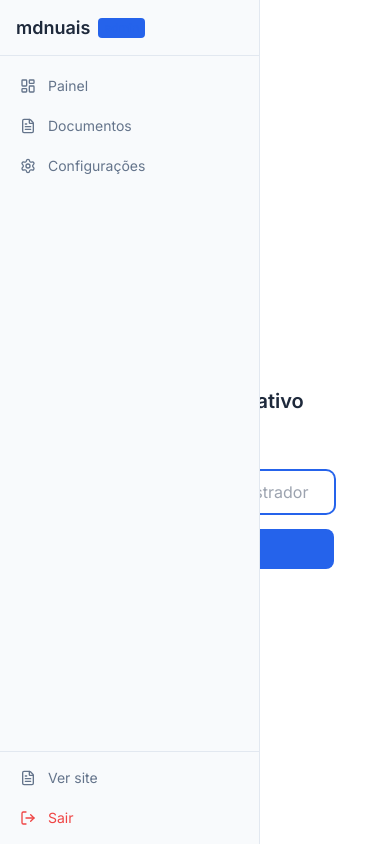
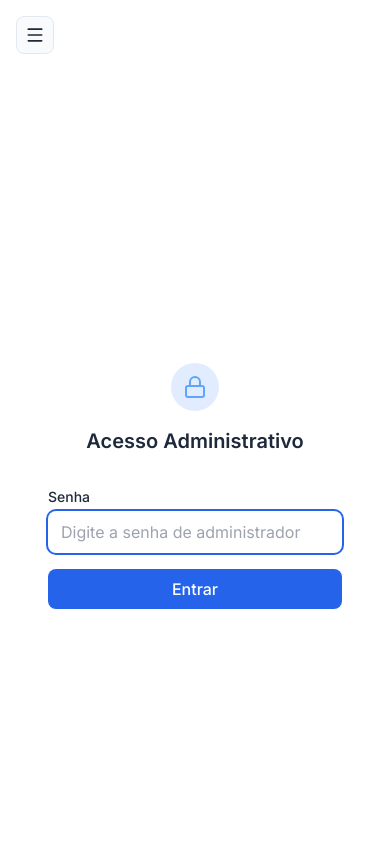
Before and after one commit to malkafly/mdnuais, a Next.js app: page /admin/login in a window 390 px wide. Shown: the top 864 px of the page. Built offline with nearby package versions, Linux system fonts and the light colour scheme.

Commit message:
refatora layout do AdminSidebar para incluir menu responsivo e ajusta estilos de destaque

```diff
--- a/src/app/admin/layout.tsx
+++ b/src/app/admin/layout.tsx
@@ -9,7 +9,7 @@ export default function AdminLayout({
     <div className="min-h-screen bg-[var(--color-surface)]">
       <AdminSidebar />
       <main className="lg:pl-sidebar">
-        <div className="p-6 lg:p-8">
+        <div className="pt-16 px-4 pb-6 lg:pt-8 lg:px-8 lg:pb-8">
           {children}
         </div>
       </main>
--- a/src/app/admin/login/page.tsx
+++ b/src/app/admin/login/page.tsx
@@ -41,8 +41,8 @@ export default function LoginPage() {
     <div className="min-h-screen flex items-center justify-center bg-[var(--color-surface)]">
       <div className="w-full max-w-sm p-8">
         <div className="flex flex-col items-center mb-8">
-          <div className="w-12 h-12 bg-[var(--color-primary)] bg-opacity-10 rounded-full flex items-center justify-center mb-4">
-            <Lock className="w-6 h-6 text-[var(--color-primary)]" />
+          <div className="w-12 h-12 bg-blue-500/15 rounded-full flex items-center justify-center mb-4">
+            <Lock className="w-6 h-6 text-blue-400" />
           </div>
           <h1 className="text-xl font-semibold">{t("admin.login.title")}</h1>
         </div>
--- a/src/components/admin/AdminSidebar.tsx
+++ b/src/components/admin/AdminSidebar.tsx
@@ -1,8 +1,9 @@
 "use client";
 
+import { useState } from "react";
 import Link from "next/link";
 import { usePathname, useRouter } from "next/navigation";
-import { LayoutDashboard, FileText, Settings, LogOut } from "lucide-react";
+import { LayoutDashboard, FileText, Settings, LogOut, Menu, X } from "lucide-react";
 import { t } from "@/lib/i18n";
 
 const navItems = [
@@ -14,6 +15,7 @@ const navItems = [
 export function AdminSidebar() {
   const pathname = usePathname();
   const router = useRouter();
+  const [mobileOpen, setMobileOpen] = useState(false);
 
   const handleLogout = async () => {
     await fetch("/api/auth/logout", { method: "POST" });
@@ -22,14 +24,43 @@ export function AdminSidebar() {
   };
 
   return (
-    <aside className="fixed top-0 left-0 z-30 h-screen w-sidebar bg-[var(--color-surface-sidebar)] border-r border-[var(--color-border)] flex flex-col">
-      <div className="flex items-center px-4 h-14 border-b border-[var(--color-border)]">
+    <>
+      <button
+        onClick={() => setMobileOpen(true)}
+        className="fixed top-4 left-4 z-50 p-2 rounded-lg bg-[var(--color-surface-sidebar)] border border-[var(--color-border)] lg:hidden"
+        aria-label="Menu"
+      >
+        <Menu className="w-5 h-5" />
+      </button>
+
+      {mobileOpen && (
+        <div
+          className="fixed inset-0 z-40 bg-black/50 lg:hidden"
+          onClick={() => setMobileOpen(false)}
+        />
+      )}
+
+      <aside
+        className={`fixed top-0 left-0 z-50 h-screen w-sidebar bg-[var(--color-surface-sidebar)] border-r border-[var(--color-border)] flex flex-col transition-transform duration-200 lg:translate-x-0 lg:z-30 ${
+          mobileOpen ? "translate-x-0" : "-translate-x-full"
+        }`}
+      >
+        <div className="flex items-center justify-between px-4 h-14 border-b border-[var(--color-border)]">
+          <div className="flex items-center">
             <Link href="/admin" className="font-semibold text-lg">
               mdnuais
             </Link>
-        <span className="ml-2 text-xs px-1.5 py-0.5 bg-[var(--color-primary)] bg-opacity-10 text-[var(--color-primary)] rounded">
+            <span className="ml-2 text-xs px-1.5 py-0.5 bg-blue-500/15 text-blue-400 rounded font-medium">
               admin
             </span>
+          </div>
+          <button
+            onClick={() => setMobileOpen(false)}
+            className="p-1 rounded lg:hidden"
+            aria-label="Fechar"
+          >
+            <X className="w-5 h-5" />
+          </button>
         </div>
 
         <nav className="flex-1 py-3 px-2 space-y-1">
@@ -43,9 +74,10 @@ export function AdminSidebar() {
               <Link
                 key={item.href}
                 href={item.href}
+                onClick={() => setMobileOpen(false)}
                 className={`flex items-center gap-3 px-3 py-2 rounded-lg text-sm transition-colors ${
                   isActive
-                  ? "bg-[var(--color-primary)] bg-opacity-10 text-[var(--color-primary)] font-medium"
+                    ? "bg-blue-500/15 text-blue-400 font-medium"
                     : "text-[var(--color-content-muted)] hover:bg-[var(--color-surface)] hover:text-[var(--color-content)]"
                 }`}
               >
@@ -66,12 +98,13 @@ export function AdminSidebar() {
           </Link>
           <button
             onClick={handleLogout}
-          className="flex items-center gap-3 w-full px-3 py-2 rounded-lg text-sm text-red-500 hover:bg-red-50 dark:hover:bg-red-500/10 transition-colors"
+            className="flex items-center gap-3 w-full px-3 py-2 rounded-lg text-sm text-red-400 hover:bg-red-500/10 transition-colors"
           >
             <LogOut className="w-4 h-4" />
             {t("admin.sidebar.logout")}
           </button>
         </div>
       </aside>
+    </>
   );
 }
--- a/src/components/admin/DocEditor.tsx
+++ b/src/components/admin/DocEditor.tsx
@@ -342,7 +342,7 @@ function ToolbarButton({
       title={title}
       className={`p-1.5 rounded transition-colors ${
         active
-          ? "bg-[var(--color-primary)] bg-opacity-10 text-[var(--color-primary)]"
+          ? "bg-blue-500/15 text-blue-400"
           : "text-[var(--color-content-muted)] hover:text-[var(--color-content)] hover:bg-[var(--color-surface)]"
       }`}
     >
--- a/src/components/public/SearchModal.tsx
+++ b/src/components/public/SearchModal.tsx
@@ -156,7 +156,7 @@ export function SearchModal() {
               onClick={() => navigate(result.slug)}
               className={`flex items-start gap-3 w-full px-4 py-3 text-left transition-colors ${
                 i === selectedIndex
-                  ? "bg-[var(--color-primary)] bg-opacity-10"
+                  ? "bg-blue-500/10"
                   : "hover:bg-[var(--color-surface-sidebar)]"
               }`}
             >
--- a/src/components/public/Sidebar.tsx
+++ b/src/components/public/Sidebar.tsx
@@ -110,7 +110,7 @@ function SidebarSection({
         onClick={onNavigate}
         className={`block px-3 py-1.5 rounded-md text-sm transition-colors ${
           isActive
-            ? "bg-[var(--color-primary)] bg-opacity-10 text-[var(--color-primary)] font-medium"
+            ? "bg-blue-500/15 text-blue-400 font-medium"
             : "hover:bg-[var(--color-surface)] text-[var(--color-content-muted)]"
         }`}
       >
--- a/tailwind.config.ts
+++ b/tailwind.config.ts
@@ -33,7 +33,7 @@ const config: Config = {
       maxWidth: {
         content: "800px",
       },
-      width: {
+      spacing: {
         sidebar: "260px",
         toc: "220px",
       },
```
Lines whose indentation alone changed are shown as unchanged.
